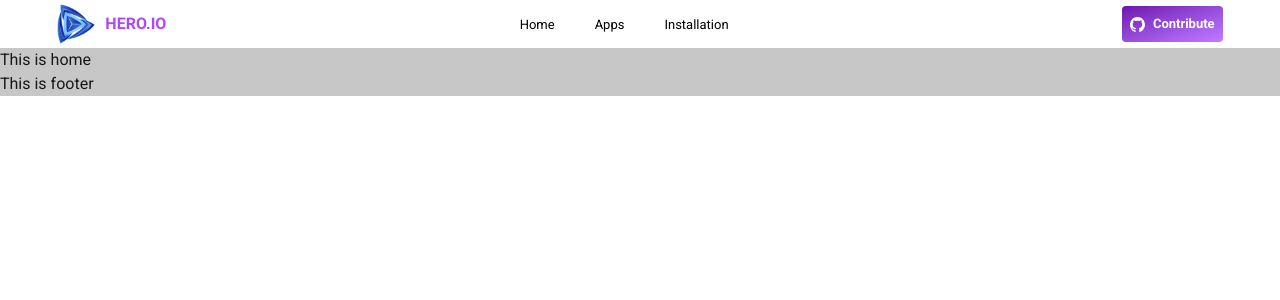
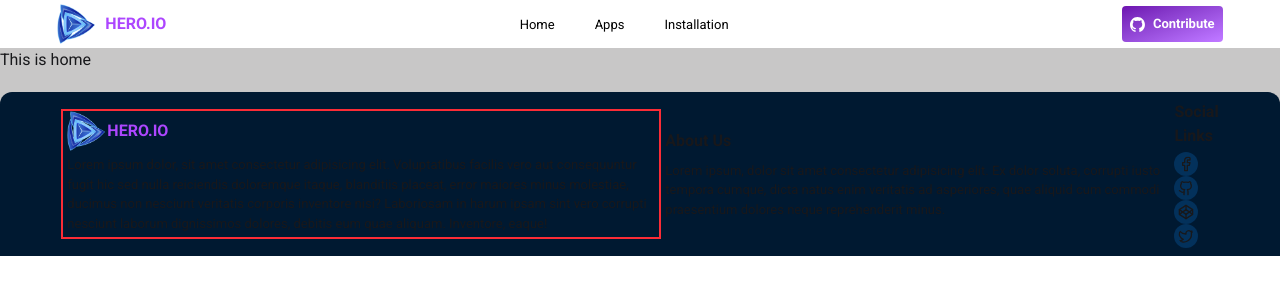
Before and after one commit to fahim-shareear/Assignment_08, a React (Vite) app: page / in a window 1280 px wide. Shown: the top 300 px of the page. Built offline with nearby package versions, Linux system fonts and the light colour scheme.

Commit message:
adding footer

```diff
--- a/src/components/pages/Footer.jsx
+++ b/src/components/pages/Footer.jsx
@@ -1,9 +1,32 @@
 import React from 'react';
+import Logo from '../../assets/logo.png';
+import { Codepen, Facebook, Github, Twitter } from 'lucide-react';
 
 const Footer = () => {
     return (
-        <div>
-            <h1>This is footer</h1>
+        <div className="bg-[#001931]  mx-auto rounded-t-xl max-h-75">
+            <div className="m-5 lg:max-w-11/12 mx-auto p-2 flex items-center justify-between">
+                <div className="border-2 border-red-500 max-w-150">
+                    <div className="flex items-center ml-1">
+                        <img src={Logo} alt="logo" className="w-10 h-10"/>
+                        <h1 className="uppercase font-bold text-purple-500">hero.io</h1>
+                    </div>
+                    <p className="text-[13px] text-left p-1">Lorem ipsum dolor, sit amet consectetur adipisicing elit. Voluptatibus facilis vero aut consequuntur fugit hic sed nulla reiciendis doloremque itaque, blanditiis placeat, error maiores minus molestiae, ducimus non nesciunt veritatis corporis inventore nisi? Laboriosam in harum ipsam sint vero corrupti nesciunt laborum dignissimos dolores, debitis eum quae aliquam. Inventore, eaque!</p>
+                </div>
+                <div className="max-w-150">
+                    <h1 className="capitalize font-bold p-1">about us</h1>
+                    <p className="text-[13px] p-1">Lorem ipsum, dolor sit amet consectetur adipisicing elit. Ex dolor soluta, corrupti iusto tempora cumque, dicta natus enim veritatis ad asperiores, quae aliquid cum commodi praesentium dolores neque reprehenderit minus.</p>
+                </div>
+                <div>
+                   <div className="flex items-left flex-col">
+                    <h1 className="capitalize font-bold mb-1">social links</h1>
+                        <Facebook className="rounded-full bg-[#03315b] hover:bg-[#034888] transition-all duration-400 linear cursor-pointer p-1"></Facebook>
+                        <Github className="rounded-full bg-[#03315b]   hover:bg-[#034888] transition-all duration-400 linear cursor-pointer p-1"></Github>
+                        <Codepen className="rounded-full bg-[#03315b]  hover:bg-[#034888] transition-all duration-400 linear cursor-pointer p-1"></Codepen>
+                        <Twitter className="rounded-full bg-[#03315b]  hover:bg-[#034888] transition-all duration-400 linear cursor-pointer p-1"></Twitter>
+                   </div>
+                </div>
+            </div>
         </div>
     );
 };
--- a/src/components/pages/Navigation.jsx
+++ b/src/components/pages/Navigation.jsx
@@ -10,7 +10,7 @@ const Navigation = () => {
         <div className='bg-white'>
             <div className="lg:max-w-11/12 mx-auto flex justify-between items-center p-1">
                 <div className="md:max-w-30 flex items-center gap-2 logo">
-                    <button className="lg:hidden cursor-pointer" onClick={() => setOpen(!open)}>
+                    <button className="lg:hidden cursor-pointer transition-all duration-400 linear" onClick={() => setOpen(!open)}>
                         {
                             open ? <X className="text-black"></X> : <Menu className="text-black"></Menu>
                         }
--- a/src/main.jsx
+++ b/src/main.jsx
@@ -12,7 +12,7 @@ const router = createBrowserRouter([
   {path: '/', Component: Root,
     children:[
       {index: true, Component: Home},
-      {path:'home', Component: Home},
+      {path: 'home', Component: Home},
       {path: 'apps', Component: Apps},
       {path: 'installation', Component: Installation}
     ]
```
